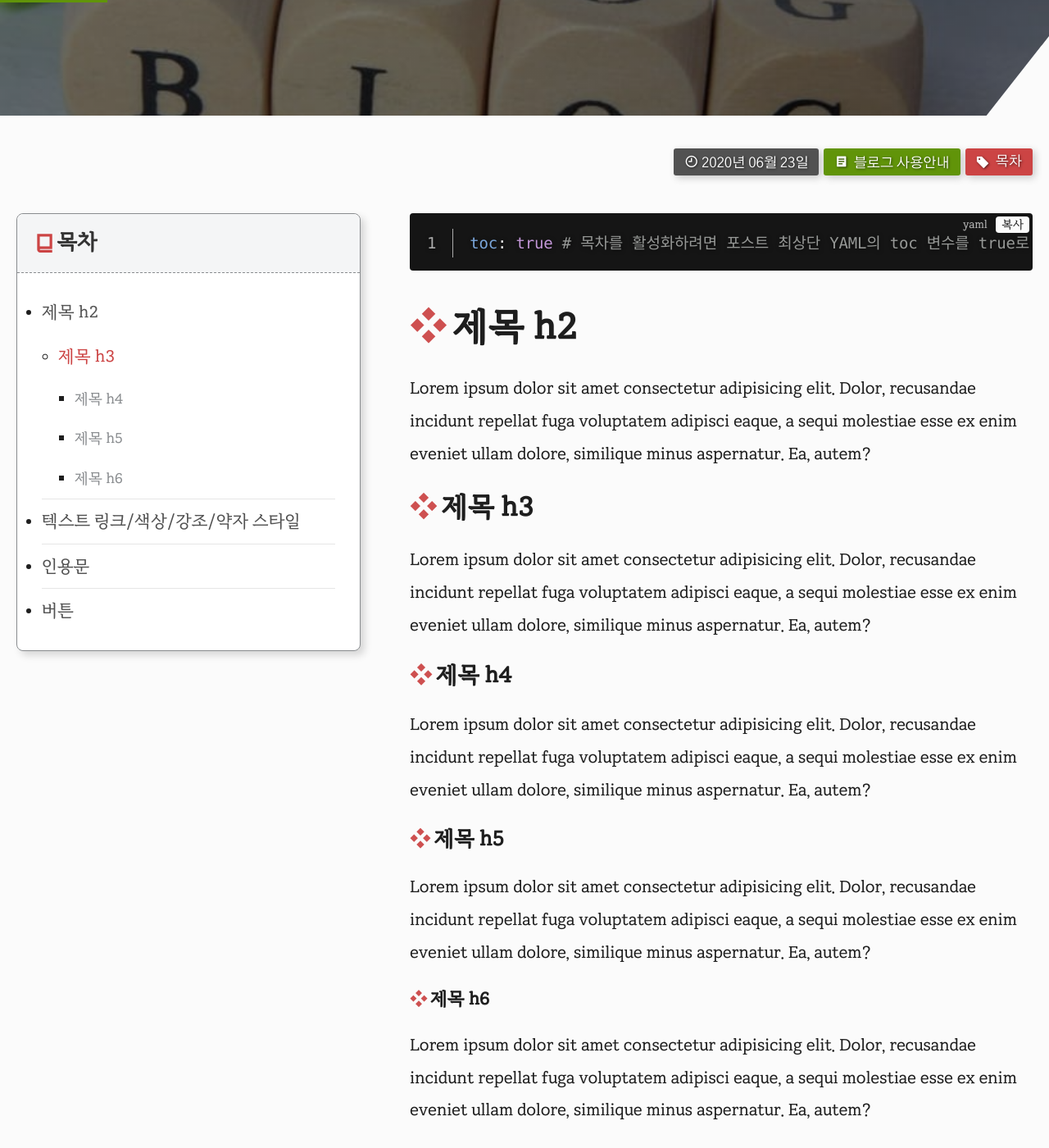
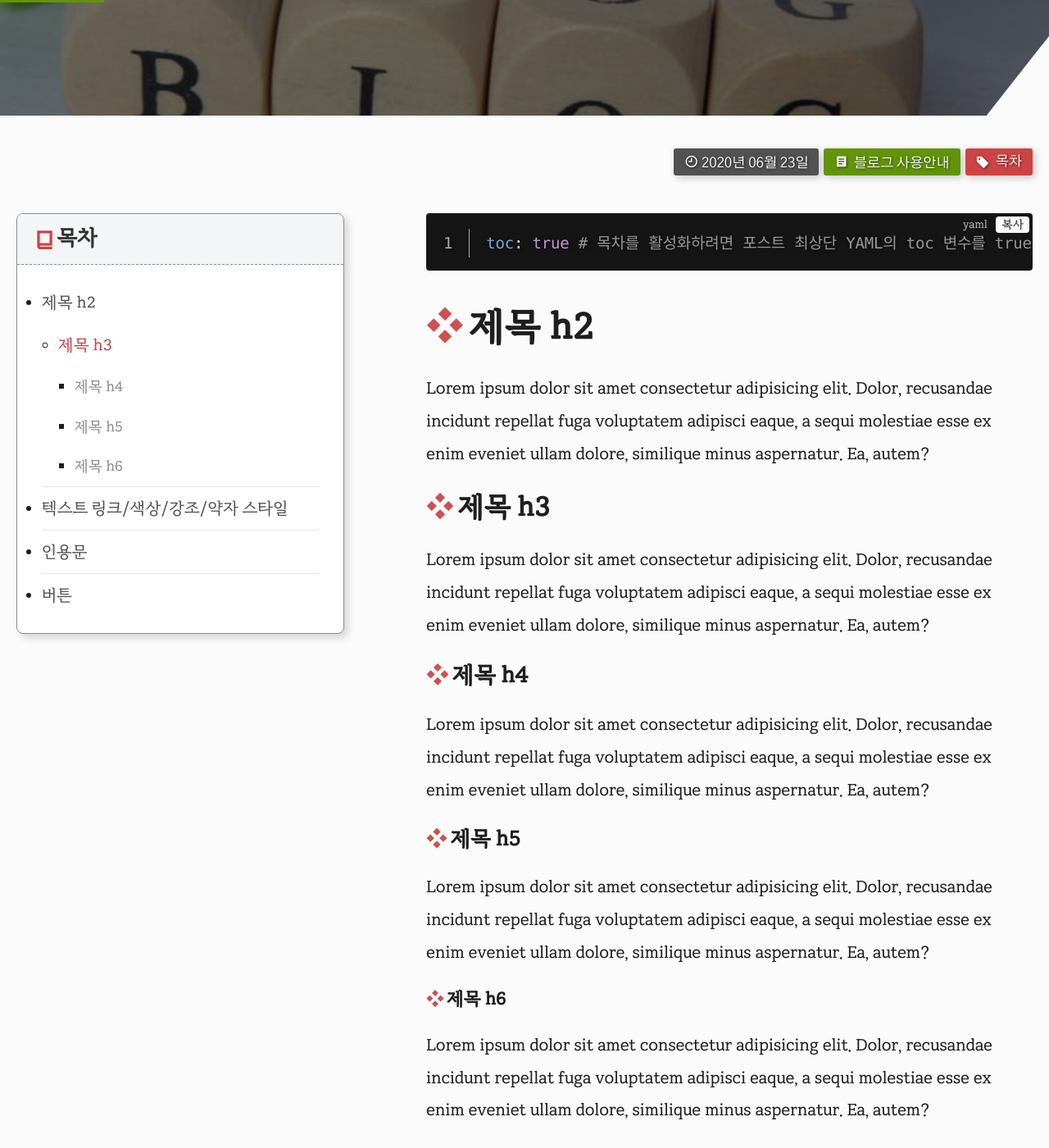
Before and after one commit to selosele/jekyll-theme-tidyred, a Jekyll site: the page built from _posts/2020-06-23-example-post03.md, in a window 1280 px wide and 1400 px high, scrolled down 346 px. Shown: the whole window at 82% size. Built offline with Jekyll 4.4.1, drawn with Linux system fonts in a browser that asks for light colours.

Commit message:
포스트 목차 html 위치 변경 및 틀어짐 수정

```diff
--- a/_layouts/post.html
+++ b/_layouts/post.html
@@ -48,7 +48,6 @@
       {%- endif -%}
     </section>
 
-    <div itemprop="text" id="page-content" class="page__content">
     {%- if page.toc -%}
     <aside id="toc" class="toc-wrapper toc--fixed">
       <nav aria-labelledby="toc-title" tabindex="0">
@@ -60,6 +59,7 @@
     </aside>
     {%- endif -%}
 
+    <div itemprop="text" id="page-content" class="page__content">
       {% if page.post_dropcap != false -%}
         {% assign content_start = content | slice: 0, 3 %}
         {% if content_start == '<p>' %}
--- a/_sass/tidy-red/_navigation.scss
+++ b/_sass/tidy-red/_navigation.scss
@@ -379,7 +379,7 @@
       top: 2rem;
       left: 1rem;
       z-index: 1;
-      width: 21rem;
+      width: $toc-width;
       height: auto;
       margin-left: -$toc-margin;
       box-shadow: rgba(0,0,0,.15) .25rem .25rem .5rem;
@@ -438,7 +438,7 @@
 
 .toc {
    &__title {
-      padding: .5rem 1rem;
+      padding: .8rem 1rem;
       border-radius: .4rem .4rem 0 0;
       border-bottom: 1px dashed $grey;
       background-color: $grey02;
--- a/_sass/tidy-red/_page.scss
+++ b/_sass/tidy-red/_page.scss
@@ -177,6 +177,10 @@
 }
 
 .page {
+   @media (min-width: $min-large-width) {
+      @include clearfix;
+   }
+
    &-title {
       margin-bottom: .459641em;
       padding-bottom: .459641em;
@@ -322,7 +326,7 @@
          font-size: 1.05rem;
       }
 
-      h2:not(.toc__title) {
+      h2 {
          @include heading;
          margin-top: .782609em;
          margin-bottom: .521739em;
--- a/_sass/tidy-red/_themes.scss
+++ b/_sass/tidy-red/_themes.scss
@@ -231,7 +231,7 @@
 
          // 콘텐츠
          &__content {
-            h2:not(.toc__title) {
+            h2 {
                + h3 {
                   border-color: theme-style("bg-color-05");
                }
--- a/_sass/tidy-red/_variables.scss
+++ b/_sass/tidy-red/_variables.scss
@@ -5,14 +5,15 @@
 /* global 플래그 사용을 위한 전역변수 */
 $theme-map: null;
 
-/* 레이아웃 공통 */
+/* 레이아웃 */
 $layout-general-width: 1200px !default;
 $layout-wide-width: 1700px !default;
 $layout-responsive-width: 90% !default;
 $layout-margin: 1rem !default;
 $li-default-margin: .666667em !default;
 $category-list-width: 14rem !default;
-$toc-margin: 24rem !default;
+$toc-width: 20rem !default;
+$toc-margin: $toc-width + 5rem !default;
 
 // 분기점 (max-width)
 $general-width: 1920 !default;
--- a/assets/js/_script.js
+++ b/assets/js/_script.js
@@ -120,7 +120,7 @@
     var postRoot = document.getElementById("page-content");
     if (postRoot) {
         // 헤더 타이틀 링크 생성
-        var h = postRoot.querySelectorAll("h2:not(.toc__title), h3, h4, h5, h6");
+        var h = postRoot.querySelectorAll("h2, h3, h4, h5, h6");
 
         for (var i = 0; i < h.length; i++) {
             var h_id = h[i].id,
@@ -140,7 +140,7 @@
         }
 
         // 헤더 타이틀 링크 클릭(또는 새로고침) 시 hash값과 매칭되는 목차 anchor로 스크롤
-        var toc = postRoot.querySelector(".toc-wrapper");
+        var toc = document.querySelector(".toc-wrapper");
         if (toc) {
             var h_linkList = postRoot.querySelectorAll(".page__header-link");
 
```
Also changed, not shown: assets/js/script.js. Lines whose indentation alone changed are shown as unchanged.
